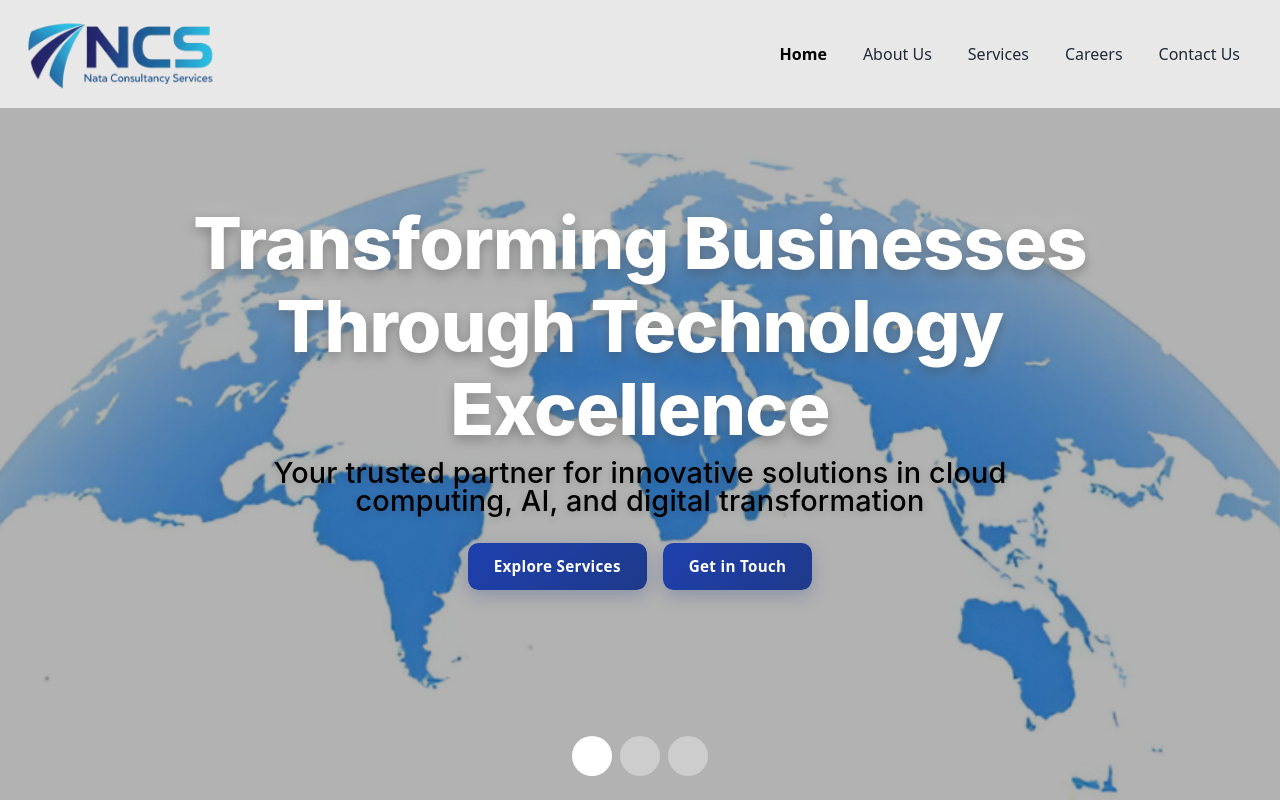
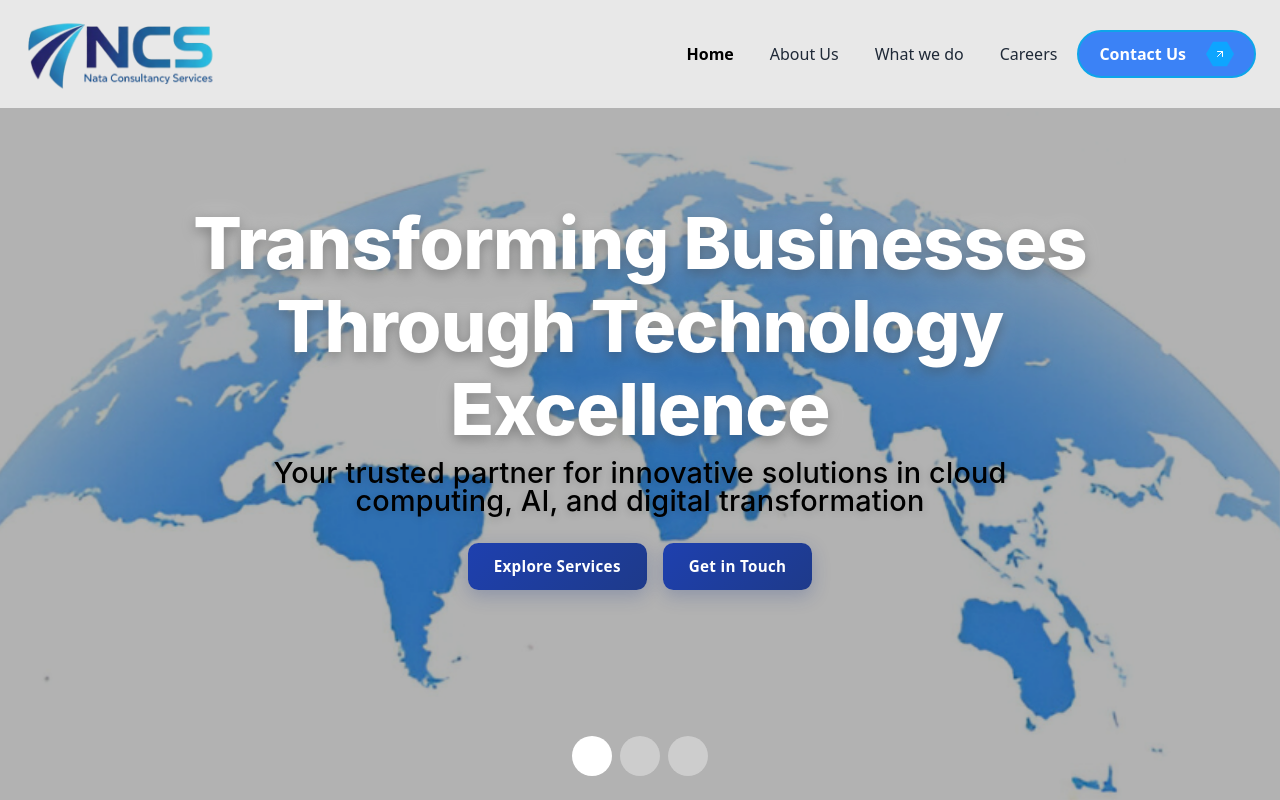
Before and after one commit to servicesnata-cell/natasite, a React (Vite) app: page / in a window 1280 px wide. Shown: the top 800 px of the page. Built offline with nearby package versions, Linux system fonts and the light colour scheme.

Commit message:
asdcddf12

```diff
--- a/src/components/Header.tsx
+++ b/src/components/Header.tsx
@@ -1,5 +1,5 @@
 import { Link, useLocation } from 'react-router-dom';
-import { Menu, X, ChevronDown } from 'lucide-react';
+import { Menu, X, ChevronDown, ArrowUpRight } from 'lucide-react';
 import { useState, useEffect, useRef } from 'react';
 
 export default function HeaderCTA() {
@@ -85,7 +85,7 @@ export default function HeaderCTA() {
                   className="relative px-3 sm:px-4 py-2 text-sm sm:text-base font-medium text-gray-800 hover:text-black flex items-center gap-1.5 min-h-[44px]"
                   aria-expanded={isServicesOpen}
                 >
-                  Services
+                  What we do
                 </button>
                 <div
                   className={`absolute right-0 mt-2 w-56 sm:w-72 bg-white border border-gray-200 shadow-lg rounded-md z-50 overflow-hidden transition-all duration-300 origin-top transform ${
@@ -109,6 +109,21 @@ export default function HeaderCTA() {
               </div>
 
               {navLinks.slice(2).map((link) => (
+                link.path === '/contact' ? (
+                  <Link
+                    key={link.path}
+                    to={link.path}
+                    className="relative inline-flex items-center gap-3 px-5 py-2 bg-blue-500 border-2 border-sky-500 rounded-full text-white font-bold min-h-[44px]"
+                    aria-label="Contact Us"
+                  >
+                    <span>Contact Us</span>
+                    <span className="ml-2 w-7 h-7 hexagon flex items-center justify-center">
+                      <span className="w-5 h-5 flex items-center justify-center">
+                        <ArrowUpRight size={12} className="text-white" />
+                      </span>
+                    </span>
+                  </Link>
+                ) : (
                   <Link
                     key={link.path}
                     to={link.path}
@@ -120,6 +135,7 @@ export default function HeaderCTA() {
                   >
                     <span>{link.label}</span>
                   </Link>
+                )
               ))}
             </nav>
 
@@ -137,6 +153,23 @@ export default function HeaderCTA() {
           {isMobileMenuOpen && (
             <nav className="lg:hidden mt-4 pb-4 space-y-2 max-h-[70vh] overflow-y-auto animate-slide-down">
               {navLinks.map((link) => (
+                link.path === '/contact' ? (
+                  <Link
+                    key={link.path}
+                    to={link.path}
+                    onClick={() => setIsMobileMenuOpen(false)}
+                    className="block px-4 py-3 rounded-md text-base font-medium transition-all min-h-[44px]"
+                  >
+                    <div className="inline-flex items-center gap-3 px-3 py-2 bg-[#05235a] border-2 border-sky-500 text-white font-bold rounded-full">
+                      <span>Contact Us</span>
+                      <span className="ml-2 w-7 h-7 hexagon flex items-center justify-center">
+                        <span className="w-5 h-5 flex items-center justify-center">
+                          <ArrowUpRight size={12} className="text-white" />
+                        </span>
+                      </span>
+                    </div>
+                  </Link>
+                ) : (
                   <Link
                     key={link.path}
                     to={link.path}
@@ -149,6 +182,7 @@ export default function HeaderCTA() {
                   >
                     {link.label}
                   </Link>
+                )
               ))}
 
               {/* Mobile Services Accordion */}
@@ -190,6 +224,7 @@ export default function HeaderCTA() {
           to { opacity: 1; transform: translateY(0); }
         }
         .animate-slide-down { animation: slideDown 220ms ease-out; }
+        .hexagon { clip-path: polygon(25% 6%, 75% 6%, 100% 50%, 75% 94%, 25% 94%, 0% 50%); background:#0ea5ff; }
       `}</style>
     </>
   );
```
Lines whose indentation alone changed are shown as unchanged.
